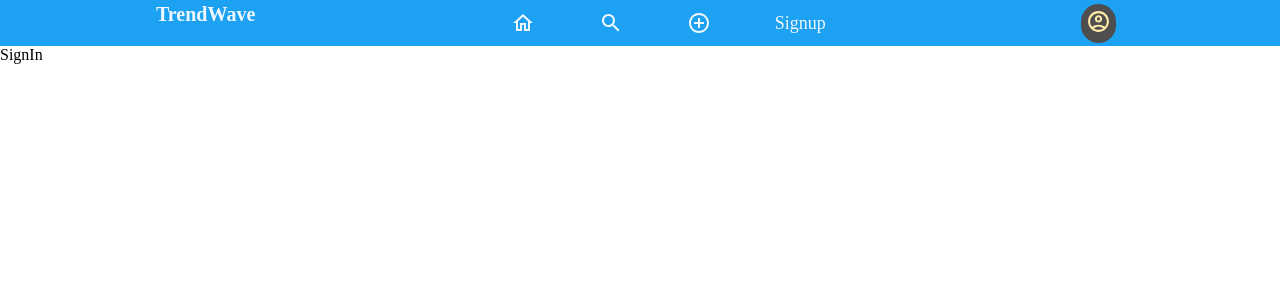
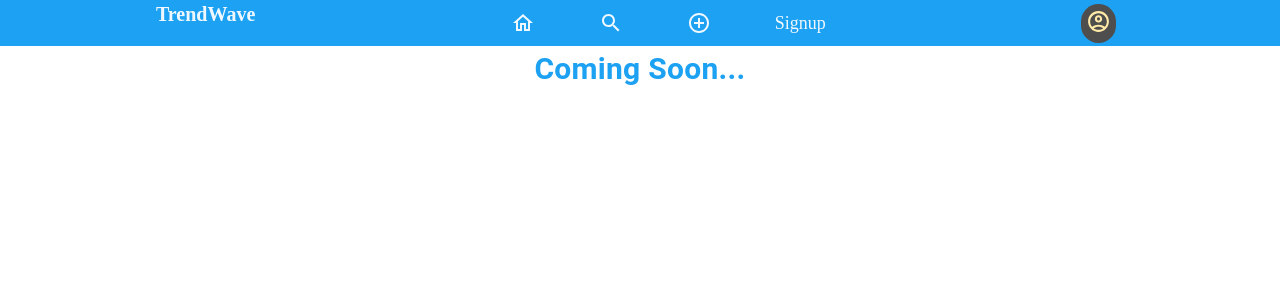
Before and after one commit to Omnimbalkar04/Social-media.github.io, a React (Vite) app: page /signin in a window 1280 px wide. Shown: the top 300 px of the page. Built offline with nearby package versions, Linux system fonts and the light colour scheme.

Commit message:
Small update

```diff
--- a/src/pages/SignIn.jsx
+++ b/src/pages/SignIn.jsx
@@ -1,9 +1,18 @@
-
+import { Box, Typography } from "@mui/material";
 
 const SignIn = () => {
   return (
-    <div>SignIn</div>
-  )
-}
+    <Box>
+      <Typography
+        fontWeight="bold"
+        // color="#ffeba7"
+        color="#1DA1F2"
+        sx={{ mb: "30px", textAlign: "center", fontSize: "30px", top: "10%" }}
+      >
+        Coming Soon...
+      </Typography>
+    </Box>
+  );
+};
 
-export default SignIn
+export default SignIn;
```
